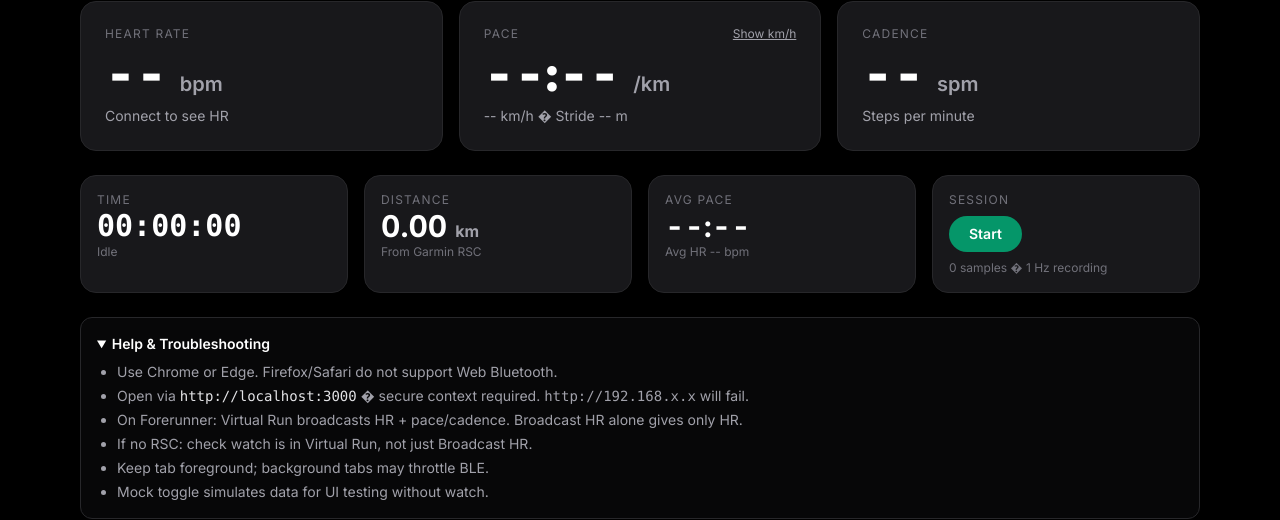
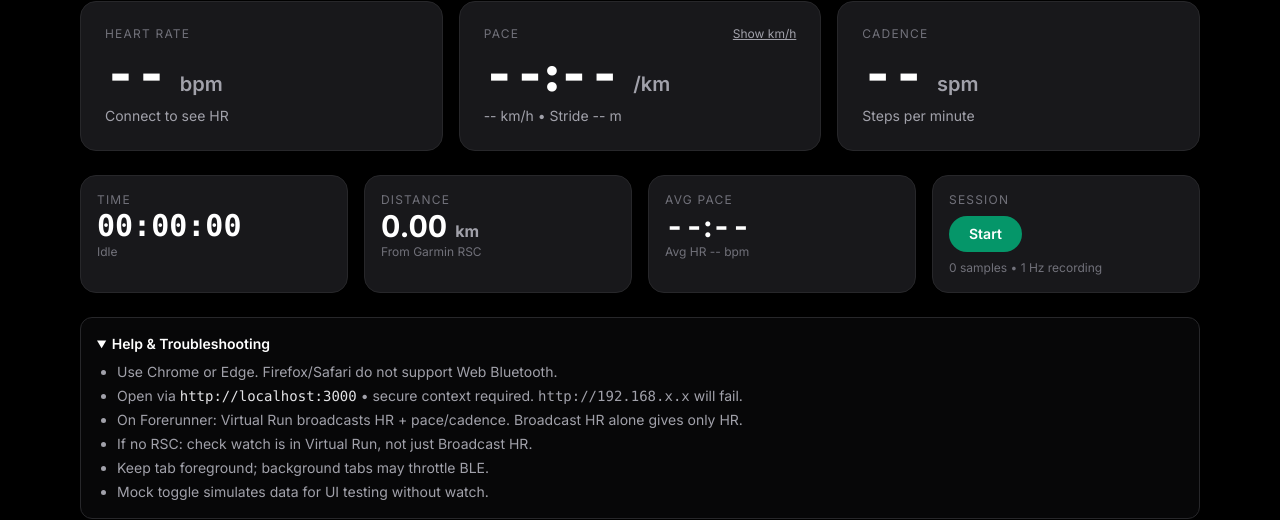
Before and after one commit to hammamnash/Runees, a Next.js app: page / in a window 1280 px wide. Both pictures are taken after a click on the heading "Help & Troubleshooting". Shown: the part 174-694 px from the top of the page. Built offline with nearby package versions, Linux system fonts and the light colour scheme.

Commit message:
Agent Host changes for agents/fix-unidentified-character-issue

```diff
--- a/src/app/page.tsx
+++ b/src/app/page.tsx
@@ -148,7 +148,7 @@ export default function Home() {
 
         <div className="grid grid-cols-1 md:grid-cols-3 gap-4">
           <MetricCard
-            label={`Heart Rate ${zone ? `� ${zone.label}` : ""}`}
+            label={`Heart Rate ${zone ? `• ${zone.label}` : ""}`}
             value={hr != null ? String(hr) : "--"}
             unit="bpm"
             sub={zone ? `${zone.label}` : "Connect to see HR"}
@@ -172,7 +172,7 @@ export default function Home() {
                 </>
               )}
             </div>
-            <div className="text-sm text-zinc-400">{showKmh ? `Pace ${pace} /km` : `${kmh} km/h`} � Stride {strideM != null ? strideM.toFixed(2) : "--"} m</div>
+            <div className="text-sm text-zinc-400">{showKmh ? `Pace ${pace} /km` : `${kmh} km/h`} • Stride {strideM != null ? strideM.toFixed(2) : "--"} m</div>
           </div>
           <MetricCard label="Cadence" value={cadence != null ? String(cadence) : "--"} unit="spm" sub={strideM != null ? `Stride ${strideM.toFixed(2)} m` : "Steps per minute"} />
         </div>
@@ -218,7 +218,7 @@ export default function Home() {
                 </>
               )}
             </div>
-            <div className="text-xs text-zinc-500">{recorder.records.length} samples � {recorder.state === "stopped" ? "Ready to import to Garmin Connect" : "1 Hz recording"}</div>
+            <div className="text-xs text-zinc-500">{recorder.records.length} samples • {recorder.state === "stopped" ? "Ready to import to Garmin Connect" : "1 Hz recording"}</div>
           </div>
         </div>
 
@@ -232,7 +232,7 @@ export default function Home() {
           <summary className="cursor-pointer text-sm font-semibold">Help & Troubleshooting</summary>
           <ul className="mt-2 list-disc pl-5 text-sm text-zinc-400 space-y-1">
             <li>Use Chrome or Edge. Firefox/Safari do not support Web Bluetooth.</li>
-            <li>Open via <code className="text-zinc-200">http://localhost:3000</code> � secure context required. <code>http://192.168.x.x</code> will fail.</li>
+            <li>Open via <code className="text-zinc-200">http://localhost:3000</code> • secure context required. <code>http://192.168.x.x</code> will fail.</li>
             <li>On Forerunner: Virtual Run broadcasts HR + pace/cadence. Broadcast HR alone gives only HR.</li>
             <li>If no RSC: check watch is in Virtual Run, not just Broadcast HR.</li>
             <li>Keep tab foreground; background tabs may throttle BLE.</li>
```
Also changed, not shown: public/sw.js.
